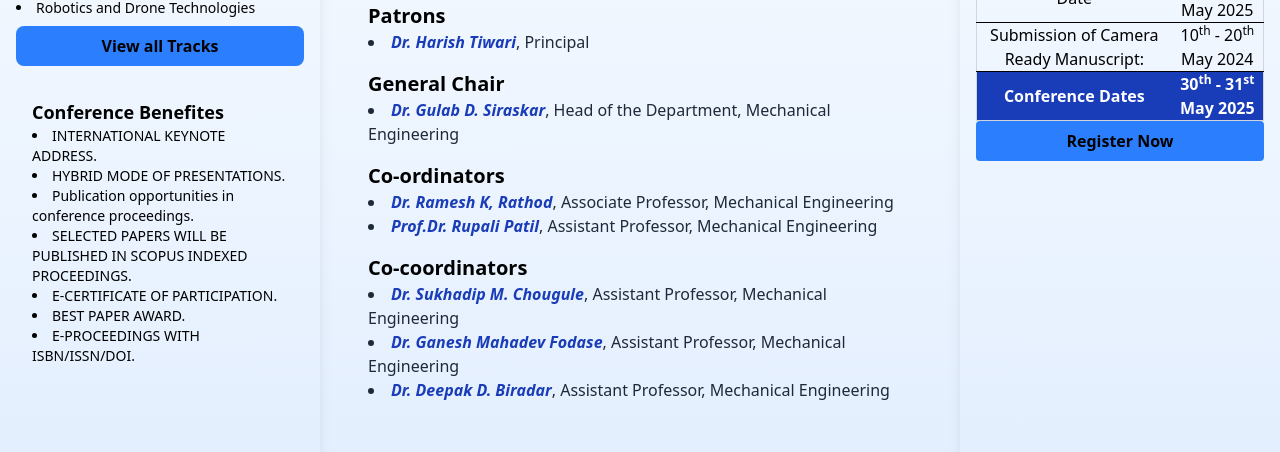
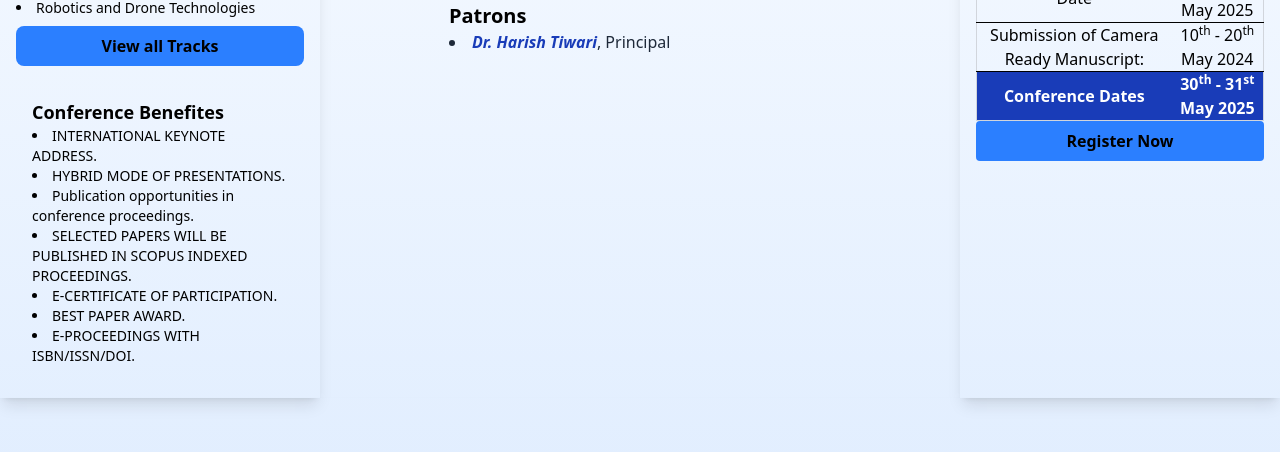
Before and after one commit to JangidVish/icsmed, a Next.js app: page /committee in a window 1280 px wide. Shown: the part 486-938 px from the top of the page. Built offline with nearby package versions, Linux system fonts and the light colour scheme.

Commit message:
Update page.js

```diff
--- a/src/app/committee/page.js
+++ b/src/app/committee/page.js
@@ -55,53 +55,7 @@ const SteeringCommittee = () => {
         </li>
       </ul>
 
-      <h3 className="text-xl font-semibold">General Chair</h3>
-      <ul className="list-disc list-inside text-gray-800 mb-4">
-        <li>
-          <span className="font-semibold italic text-blue-800">
-            Dr. Gulab D. Siraskar
-          </span>
-          , Head of the Department, Mechanical Engineering
-        </li>
-      </ul>
 
-      <h3 className="text-xl font-semibold">Co-ordinators</h3>
-      <ul className="list-disc list-inside text-gray-800 mb-4">
-        <li>
-          <span className="font-semibold italic text-blue-800">
-            Dr. Ramesh K, Rathod
-          </span>
-          , Associate Professor, Mechanical Engineering
-        </li>
-        <li>
-          <span className="font-semibold italic text-blue-800">
-            Prof.Dr. Rupali Patil
-          </span>
-          , Assistant Professor, Mechanical Engineering
-        </li>
-      </ul>
-
-      <h3 className="text-xl font-semibold">Co-coordinators</h3>
-      <ul className="list-disc list-inside text-gray-800 mb-4">
-        <li>
-          <span className="font-semibold italic text-blue-800">
-            Dr. Sukhadip M. Chougule
-          </span>
-          , Assistant Professor, Mechanical Engineering
-        </li>
-        <li>
-          <span className="font-semibold italic text-blue-800">
-            Dr. Ganesh Mahadev Fodase
-          </span>
-          , Assistant Professor, Mechanical Engineering
-        </li>
-        <li>
-          <span className="font-semibold italic text-blue-800">
-            Dr. Deepak D. Biradar
-          </span>
-          , Assistant Professor, Mechanical Engineering
-        </li>
-      </ul>
     </div>
   );
 };
```
